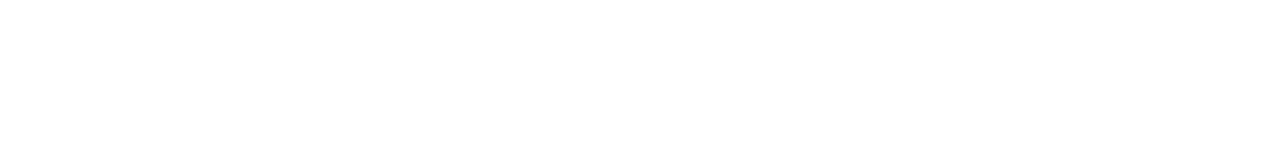
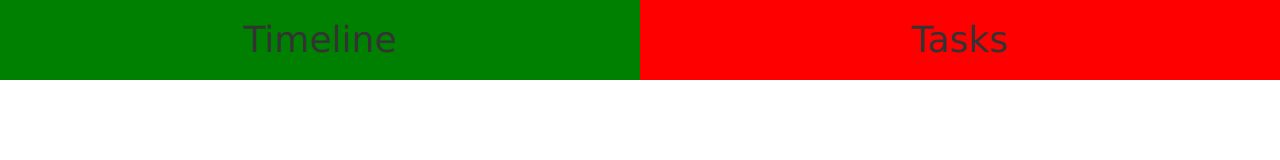
Before and after one commit to alexanderqchen/Short-Term-Planner, a plain HTML site: page index.html in a window 1280 px wide. Drawn offline with nearby package versions, Linux system fonts and the light colour scheme.

Commit message:
header done

```diff
--- a/index.html
+++ b/index.html
@@ -6,20 +6,58 @@
 		<meta name="Description" content="A planner or calendar to get things done in a short amount of time. Perfect for when there is an approaching deadline or just want to get something done very quickly.">
 		<!-- Latest compiled and minified CSS -->
 		<link rel="stylesheet" href="https://maxcdn.bootstrapcdn.com/bootstrap/3.3.7/css/bootstrap.min.css">
-
 		<!-- jQuery library -->
 		<script src="https://ajax.googleapis.com/ajax/libs/jquery/3.2.1/jquery.min.js"></script>
-
 		<!-- Latest compiled JavaScript -->
 		<script src="https://maxcdn.bootstrapcdn.com/bootstrap/3.3.7/js/bootstrap.min.js"></script>
+		<style>
+			body{
+				margin: 0;
+				padding: 0;
+				text-align: center;
+			}
+			h1{
+				margin: 0;
+				padding: 0;
+				font-family: Verdana, Geneva, sans-serif;
+			}
+			.row{
+				margin: 0;
+				padding: 0;
+			}
+			.col-md-6{
+				margin: 0;
+				padding: 0;
+			}
+
+			/* Header */
+			header{
+				padding: 20px;
+			}
+			header.timeline{
+				background: green;
+				vertical-align: middle;
+			}
+			header.tasks{
+				background: red;
+			}
+		</style>
 	</head>
+
 	<body>
 		<div class="row">
 			<div class="col-md-6" id="timeline">
+				<header class="timeline">
+					<h1>Timeline</h1>
+				</header>
+
 			</div>
 			<div class="col-md-6" id="tasks">
+				<header class="tasks">
+					<h1>Tasks</h1>
+				</header>
+
 			</div>
-
 		</div>
 	</body>
 </html>
```
